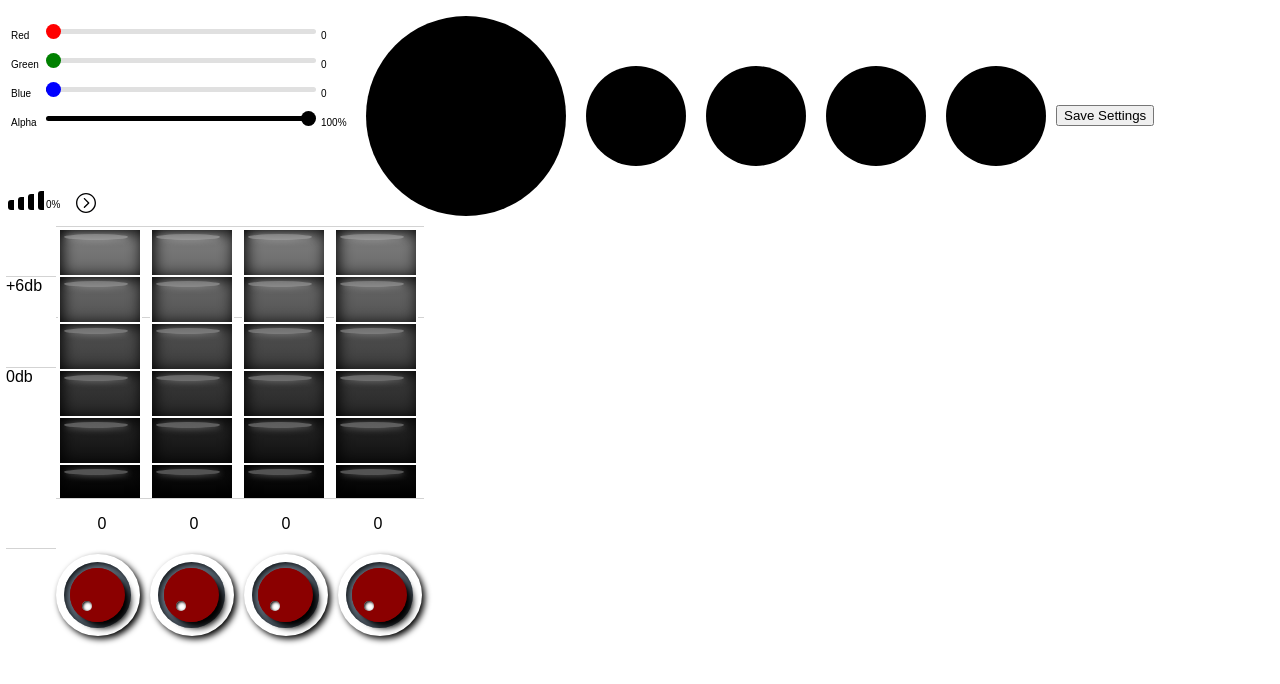
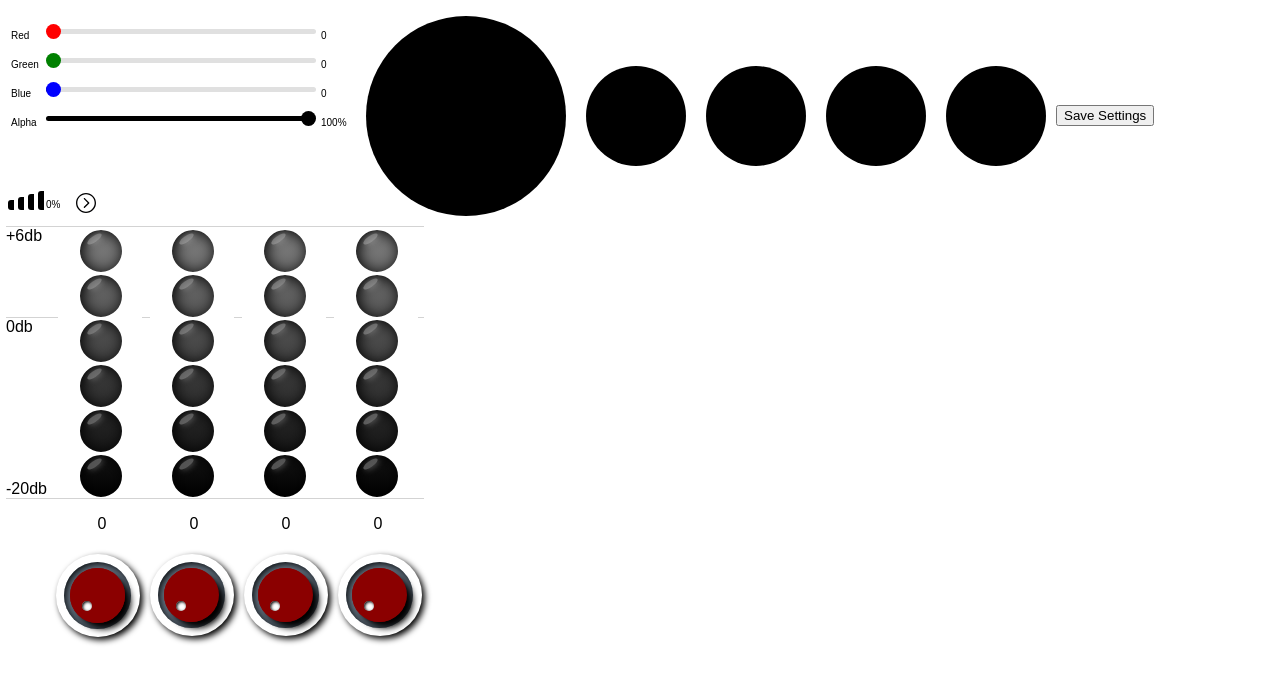
Before and after one commit to rardray/RGBA_SLIDERS, a React (Create React App) app: page / in a window 1280 px wide. Shown: the top 684 px of the page. Built offline with nearby package versions, Linux system fonts and the light colour scheme.

Commit message:
graph visual changes

```diff
--- a/src/App.js
+++ b/src/App.js
@@ -222,12 +222,13 @@ class App extends Component {
         <Box r={0} g={0} b={0} a={this.state.a} height={100} />
         <button onClick={this.handleSave}>Save Settings</button>
         <br />
-        <div style={{ display: 'inline-block', verticalAlign: 'bottom' }}>
+        <div style={{ display: 'inline-block', verticalAlign: 'top' }}>
           <div id="grid-label-container">
             <p className="grid-child">+6db</p>
           </div>
           <div id="grid-label-bottom">
             <p className="grid-child">0db</p>
+            <p className="grid-child-bottom">-20db</p>
           </div>
         </div>
         <div
--- a/src/Graphs.js
+++ b/src/Graphs.js
@@ -19,18 +19,21 @@ const Graphs = props => {
   let items = [];
   for (let i = 0; i < Math.round(270 / 45); i++) {
     items[i] = (
+      <div id="grid-blocks-inner">
         <div className="grid-blocks">
           <div
             style={{
-            width: '80%',
-            margin: 4,
+              width: '40%',
+              margin: 6,
               height: 6,
               background: 'white',
               borderRadius: '50%',
               opacity: 0.3,
-            boxShadow: '1px 1px 6px white'
+              boxShadow: '1px 1px 6px white',
+              transform: 'rotate(-35deg)'
             }}
           />
+        </div>
       </div>
     );
   }
--- a/src/StyleSheets/round-control.css
+++ b/src/StyleSheets/round-control.css
@@ -1,6 +1,6 @@
 .round-control80 {
-  height: 50px;
-  width: 50px;
+  height: 51px;
+  width: 51px;
   transform: rotate(0deg);
   background: radial-gradient(center, rgb(68, 68, 68), black);
   display: inline-block;
@@ -154,14 +154,28 @@
   overflow: hidden;
   background: linear-gradient(to top, black, grey);
 }
-.grid-blocks {
+#grid-blocks-inner .grid-blocks {
+  border: 45px solid white;
+  object-fit: cover;
+  display: inline-block;
+  position: absolute;
+  border-radius: 50%;
+  height: 42px;
+  left: -25px;
+  margin-top: -45px;
+  width: 42px;
+  box-shadow: inset 2px 2px 15px;
+}
+#grid-blocks-inner {
+  text-align: center;
+  position: relative;
   border: 2px solid white;
   border-bottom: none;
-  height: 45px;
+  height: 43px;
   width: 80px;
-  box-shadow: inset 2px 2px 15px;
+  overflow: hidden;
+  justify-content: center;
 }
-
 #top-grid {
   position: relative;
   height: 90px;
@@ -209,3 +223,10 @@
   left: 0px;
   margin: 0px;
 }
+
+#grid-label-bottom .grid-child-bottom {
+  position: absolute;
+  bottom: 0px;
+  left: 0px;
+  margin: 0px;
+}
```
Lines whose indentation alone changed are shown as unchanged.
